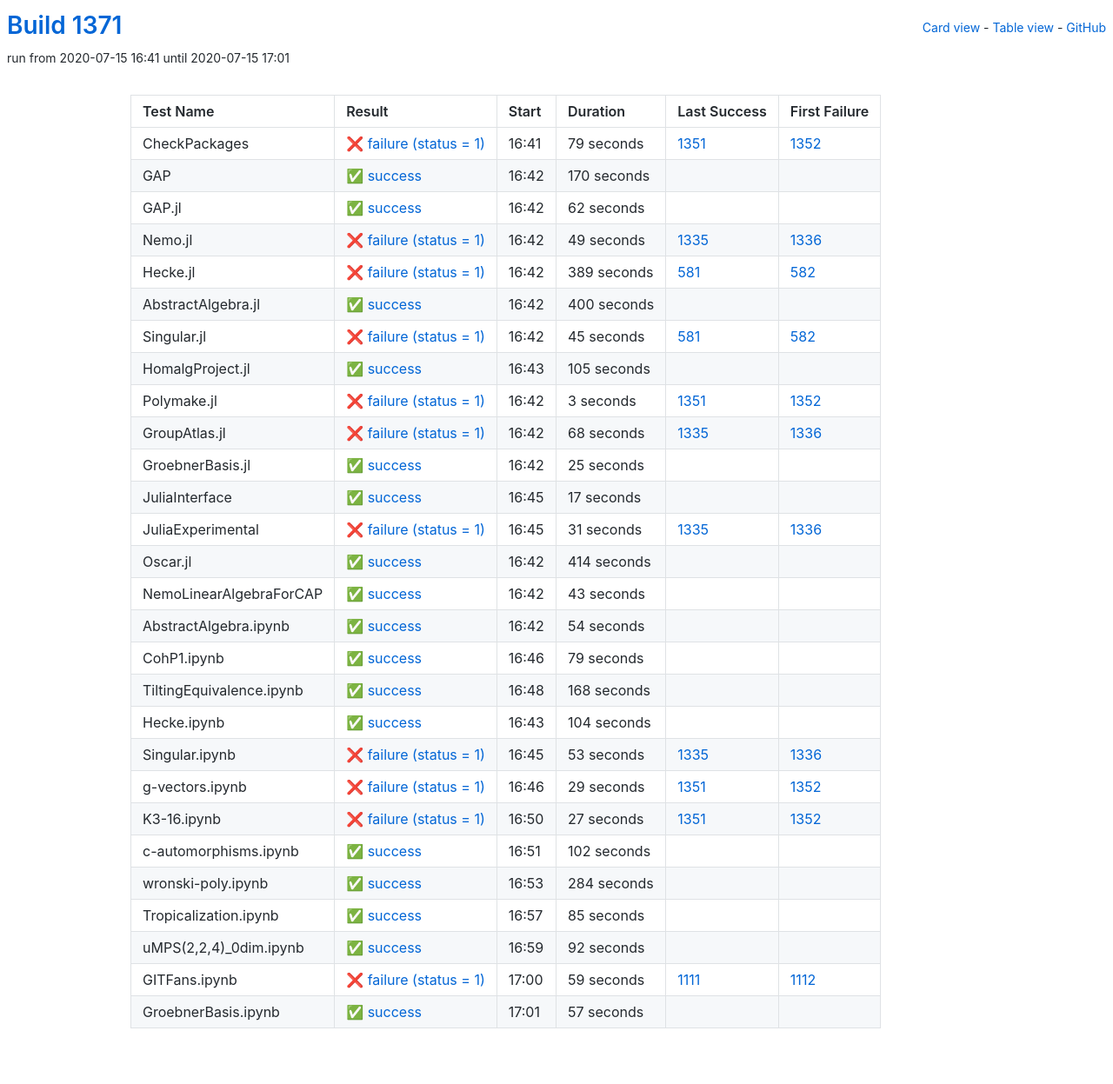
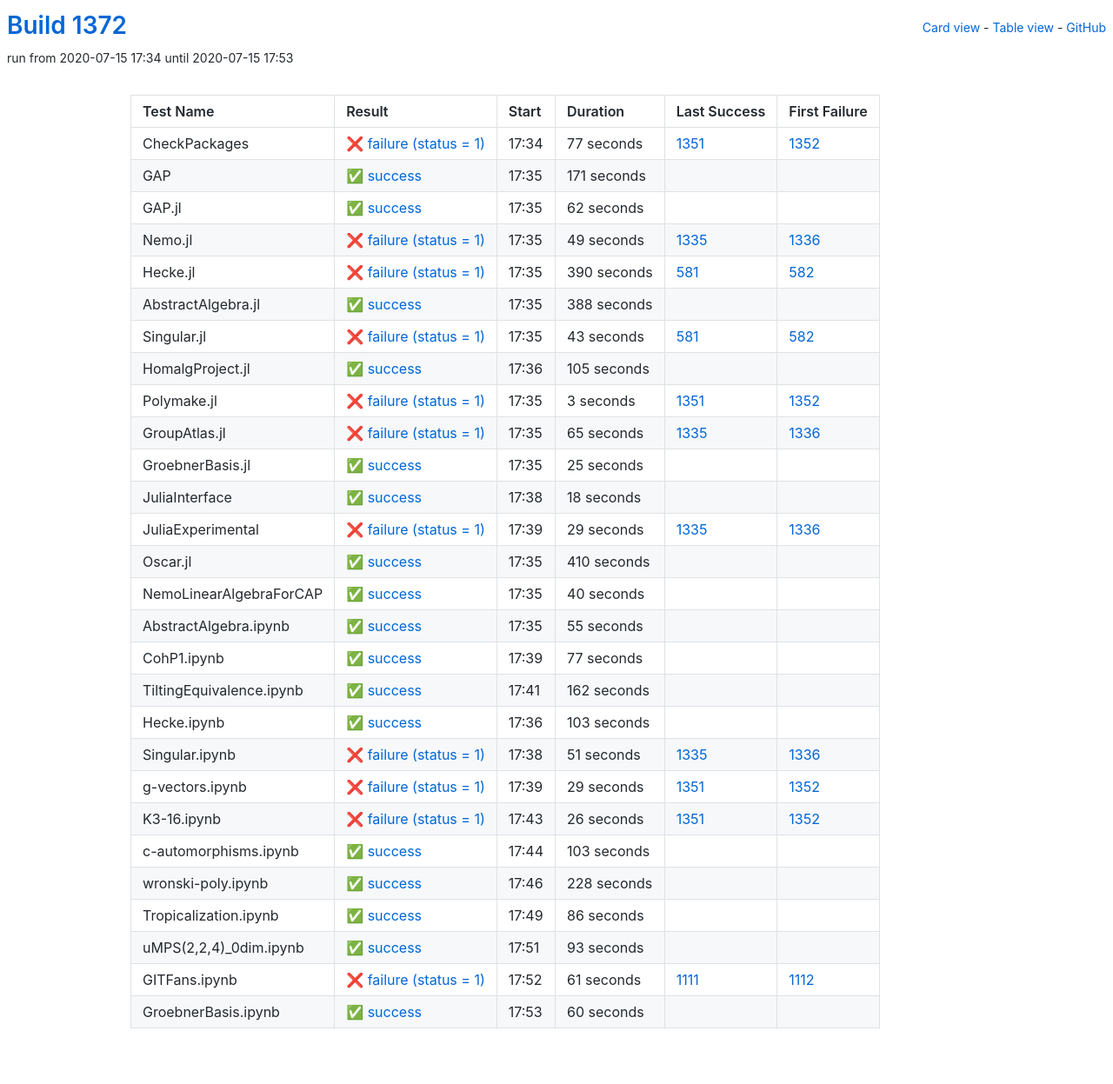
Before and after one commit to oscar-system/oscar-ci-status-1.4, a Jekyll site: the page built from table.html, in a window 1280 px wide. Shown: the whole page at 87% size. Built offline with Jekyll 4.4.1, drawn with Linux system fonts in a browser that asks for light colours.

Commit message:
Build #1372

```diff
--- a/_data/ci.yml
+++ b/_data/ci.yml
@@ -1,6 +1,6 @@
 ---
-build: 1371
-build_url: https://oscarci.mathematik.uni-kl.de/job/oscar-julia-1.4/1371/
+build: 1372
+build_url: https://oscarci.mathematik.uni-kl.de/job/oscar-julia-1.4/1372/
 job: oscar-julia-1.4
 organization: oscar-system
 repo: oscar-ci-status-1.4
@@ -8,32 +8,32 @@ repourl: https://github.com/oscar-system/oscar-ci-status-1.4
 tests:
 - name: CheckPackages
   id: checkpackages
-  log: https://oscarci.mathematik.uni-kl.de/job/oscar-julia-1.4/1371/artifact/logs/build-1371/CheckPackages.log
-  start: 2020-07-15 16:41
+  log: https://oscarci.mathematik.uni-kl.de/job/oscar-julia-1.4/1372/artifact/logs/build-1372/CheckPackages.log
+  start: 2020-07-15 17:34
   success: false
   exitcode: 1
   status: failure
-  duration: 79
+  duration: 77
   last_success: 1351
   last_success_url: https://oscarci.mathematik.uni-kl.de/job/oscar-julia-1.4/1351/
   first_failure: 1352
   first_failure_url: https://oscarci.mathematik.uni-kl.de/job/oscar-julia-1.4/1352/
 - name: GAP
   id: gap
-  log: https://oscarci.mathematik.uni-kl.de/job/oscar-julia-1.4/1371/artifact/logs/build-1371/GAP.log
-  start: 2020-07-15 16:42
+  log: https://oscarci.mathematik.uni-kl.de/job/oscar-julia-1.4/1372/artifact/logs/build-1372/GAP.log
+  start: 2020-07-15 17:35
   success: true
   exitcode: 0
   status: success
-  duration: 170
+  duration: 171
   last_success: false
   last_success_url:
   first_failure: false
   first_failure_url:
 - name: GAP.jl
   id: gap-jl
-  log: https://oscarci.mathematik.uni-kl.de/job/oscar-julia-1.4/1371/artifact/logs/build-1371/GAP.jl.log
-  start: 2020-07-15 16:42
+  log: https://oscarci.mathematik.uni-kl.de/job/oscar-julia-1.4/1372/artifact/logs/build-1372/GAP.jl.log
+  start: 2020-07-15 17:35
   success: true
   exitcode: 0
   status: success
@@ -44,8 +44,8 @@ tests:
   first_failure_url:
 - name: Nemo.jl
   id: nemo-jl
-  log: https://oscarci.mathematik.uni-kl.de/job/oscar-julia-1.4/1371/artifact/logs/build-1371/Nemo.jl.log
-  start: 2020-07-15 16:42
+  log: https://oscarci.mathematik.uni-kl.de/job/oscar-julia-1.4/1372/artifact/logs/build-1372/Nemo.jl.log
+  start: 2020-07-15 17:35
   success: false
   exitcode: 1
   status: failure
@@ -56,44 +56,44 @@ tests:
   first_failure_url: https://oscarci.mathematik.uni-kl.de/job/oscar-julia-1.4/1336/
 - name: Hecke.jl
   id: hecke-jl
-  log: https://oscarci.mathematik.uni-kl.de/job/oscar-julia-1.4/1371/artifact/logs/build-1371/Hecke.jl.log
-  start: 2020-07-15 16:42
+  log: https://oscarci.mathematik.uni-kl.de/job/oscar-julia-1.4/1372/artifact/logs/build-1372/Hecke.jl.log
+  start: 2020-07-15 17:35
   success: false
   exitcode: 1
   status: failure
-  duration: 389
+  duration: 390
   last_success: 581
   last_success_url: https://oscarci.mathematik.uni-kl.de/job/oscar-julia-1.4/581/
   first_failure: 582
   first_failure_url: https://oscarci.mathematik.uni-kl.de/job/oscar-julia-1.4/582/
 - name: AbstractAlgebra.jl
   id: abstractalgebra-jl
-  log: https://oscarci.mathematik.uni-kl.de/job/oscar-julia-1.4/1371/artifact/logs/build-1371/AbstractAlgebra.jl.log
-  start: 2020-07-15 16:42
+  log: https://oscarci.mathematik.uni-kl.de/job/oscar-julia-1.4/1372/artifact/logs/build-1372/AbstractAlgebra.jl.log
+  start: 2020-07-15 17:35
   success: true
   exitcode: 0
   status: success
-  duration: 400
+  duration: 388
   last_success: false
   last_success_url:
   first_failure: false
   first_failure_url:
 - name: Singular.jl
   id: singular-jl
-  log: https://oscarci.mathematik.uni-kl.de/job/oscar-julia-1.4/1371/artifact/logs/build-1371/Singular.jl.log
-  start: 2020-07-15 16:42
+  log: https://oscarci.mathematik.uni-kl.de/job/oscar-julia-1.4/1372/artifact/logs/build-1372/Singular.jl.log
+  start: 2020-07-15 17:35
   success: false
   exitcode: 1
   status: failure
-  duration: 45
+  duration: 43
   last_success: 581
   last_success_url: https://oscarci.mathematik.uni-kl.de/job/oscar-julia-1.4/581/
   first_failure: 582
   first_failure_url: https://oscarci.mathematik.uni-kl.de/job/oscar-julia-1.4/582/
 - name: HomalgProject.jl
   id: homalgproject-jl
-  log: https://oscarci.mathematik.uni-kl.de/job/oscar-julia-1.4/1371/artifact/logs/build-1371/HomalgProject.jl.log
-  start: 2020-07-15 16:43
+  log: https://oscarci.mathematik.uni-kl.de/job/oscar-julia-1.4/1372/artifact/logs/build-1372/HomalgProject.jl.log
+  start: 2020-07-15 17:36
   success: true
   exitcode: 0
   status: success
@@ -104,8 +104,8 @@ tests:
   first_failure_url:
 - name: Polymake.jl
   id: polymake-jl
-  log: https://oscarci.mathematik.uni-kl.de/job/oscar-julia-1.4/1371/artifact/logs/build-1371/Polymake.jl.log
-  start: 2020-07-15 16:42
+  log: https://oscarci.mathematik.uni-kl.de/job/oscar-julia-1.4/1372/artifact/logs/build-1372/Polymake.jl.log
+  start: 2020-07-15 17:35
   success: false
   exitcode: 1
   status: failure
@@ -116,20 +116,20 @@ tests:
   first_failure_url: https://oscarci.mathematik.uni-kl.de/job/oscar-julia-1.4/1352/
 - name: GroupAtlas.jl
   id: groupatlas-jl
-  log: https://oscarci.mathematik.uni-kl.de/job/oscar-julia-1.4/1371/artifact/logs/build-1371/GroupAtlas.jl.log
-  start: 2020-07-15 16:42
+  log: https://oscarci.mathematik.uni-kl.de/job/oscar-julia-1.4/1372/artifact/logs/build-1372/GroupAtlas.jl.log
+  start: 2020-07-15 17:35
   success: false
   exitcode: 1
   status: failure
-  duration: 68
+  duration: 65
   last_success: 1335
   last_success_url: https://oscarci.mathematik.uni-kl.de/job/oscar-julia-1.4/1335/
   first_failure: 1336
   first_failure_url: https://oscarci.mathematik.uni-kl.de/job/oscar-julia-1.4/1336/
 - name: GroebnerBasis.jl
   id: groebnerbasis-jl
-  log: https://oscarci.mathematik.uni-kl.de/job/oscar-julia-1.4/1371/artifact/logs/build-1371/GroebnerBasis.jl.log
-  start: 2020-07-15 16:42
+  log: https://oscarci.mathematik.uni-kl.de/job/oscar-julia-1.4/1372/artifact/logs/build-1372/GroebnerBasis.jl.log
+  start: 2020-07-15 17:35
   success: true
   exitcode: 0
   status: success
@@ -140,116 +140,116 @@ tests:
   first_failure_url:
 - name: JuliaInterface
   id: juliainterface
-  log: https://oscarci.mathematik.uni-kl.de/job/oscar-julia-1.4/1371/artifact/logs/build-1371/JuliaInterface.log
-  start: 2020-07-15 16:45
+  log: https://oscarci.mathematik.uni-kl.de/job/oscar-julia-1.4/1372/artifact/logs/build-1372/JuliaInterface.log
+  start: 2020-07-15 17:38
   success: true
   exitcode: 0
   status: success
-  duration: 17
+  duration: 18
   last_success: false
   last_success_url:
   first_failure: false
   first_failure_url:
 - name: JuliaExperimental
   id: juliaexperimental
-  log: https://oscarci.mathematik.uni-kl.de/job/oscar-julia-1.4/1371/artifact/logs/build-1371/JuliaExperimental.log
-  start: 2020-07-15 16:45
+  log: https://oscarci.mathematik.uni-kl.de/job/oscar-julia-1.4/1372/artifact/logs/build-1372/JuliaExperimental.log
+  start: 2020-07-15 17:39
   success: false
   exitcode: 1
   status: failure
-  duration: 31
+  duration: 29
   last_success: 1335
   last_success_url: https://oscarci.mathematik.uni-kl.de/job/oscar-julia-1.4/1335/
   first_failure: 1336
   first_failure_url: https://oscarci.mathematik.uni-kl.de/job/oscar-julia-1.4/1336/
 - name: Oscar.jl
   id: oscar-jl
-  log: https://oscarci.mathematik.uni-kl.de/job/oscar-julia-1.4/1371/artifact/logs/build-1371/Oscar.jl.log
-  start: 2020-07-15 16:42
+  log: https://oscarci.mathematik.uni-kl.de/job/oscar-julia-1.4/1372/artifact/logs/build-1372/Oscar.jl.log
+  start: 2020-07-15 17:35
   success: true
   exitcode: 0
   status: success
-  duration: 414
+  duration: 410
   last_success: false
   last_success_url:
   first_failure: false
   first_failure_url:
 - name: NemoLinearAlgebraForCAP
   id: nemolinearalgebraforcap
-  log: https://oscarci.mathematik.uni-kl.de/job/oscar-julia-1.4/1371/artifact/logs/build-1371/NemoLinearAlgebraForCAP.log
-  start: 2020-07-15 16:42
+  log: https://oscarci.mathematik.uni-kl.de/job/oscar-julia-1.4/1372/artifact/logs/build-1372/NemoLinearAlgebraForCAP.log
+  start: 2020-07-15 17:35
   success: true
   exitcode: 0
   status: success
-  duration: 43
+  duration: 40
   last_success: false
   last_success_url:
   first_failure: false
   first_failure_url:
 - name: AbstractAlgebra.ipynb
   id: abstractalgebra-ipynb
-  log: https://oscarci.mathematik.uni-kl.de/job/oscar-julia-1.4/1371/artifact/logs/build-1371/AbstractAlgebra.ipynb.log
-  start: 2020-07-15 16:42
+  log: https://oscarci.mathematik.uni-kl.de/job/oscar-julia-1.4/1372/artifact/logs/build-1372/AbstractAlgebra.ipynb.log
+  start: 2020-07-15 17:35
   success: true
   exitcode: 0
   status: success
-  duration: 54
+  duration: 55
   last_success: false
   last_success_url:
   first_failure: false
   first_failure_url:
 - name: CohP1.ipynb
   id: cohp1-ipynb
-  log: https://oscarci.mathematik.uni-kl.de/job/oscar-julia-1.4/1371/artifact/logs/build-1371/CohP1.ipynb.log
-  start: 2020-07-15 16:46
+  log: https://oscarci.mathematik.uni-kl.de/job/oscar-julia-1.4/1372/artifact/logs/build-1372/CohP1.ipynb.log
+  start: 2020-07-15 17:39
   success: true
   exitcode: 0
   status: success
-  duration: 79
+  duration: 77
   last_success: false
   last_success_url:
   first_failure: false
   first_failure_url:
 - name: TiltingEquivalence.ipynb
   id: tiltingequivalence-ipynb
-  log: https://oscarci.mathematik.uni-kl.de/job/oscar-julia-1.4/1371/artifact/logs/build-1371/TiltingEquivalence.ipynb.log
-  start: 2020-07-15 16:48
+  log: https://oscarci.mathematik.uni-kl.de/job/oscar-julia-1.4/1372/artifact/logs/build-1372/TiltingEquivalence.ipynb.log
+  start: 2020-07-15 17:41
   success: true
   exitcode: 0
   status: success
-  duration: 168
+  duration: 162
   last_success: false
   last_success_url:
   first_failure: false
   first_failure_url:
 - name: Hecke.ipynb
   id: hecke-ipynb
-  log: https://oscarci.mathematik.uni-kl.de/job/oscar-julia-1.4/1371/artifact/logs/build-1371/Hecke.ipynb.log
-  start: 2020-07-15 16:43
+  log: https://oscarci.mathematik.uni-kl.de/job/oscar-julia-1.4/1372/artifact/logs/build-1372/Hecke.ipynb.log
+  start: 2020-07-15 17:36
   success: true
   exitcode: 0
   status: success
-  duration: 104
+  duration: 103
   last_success: false
   last_success_url:
   first_failure: false
   first_failure_url:
 - name: Singular.ipynb
   id: singular-ipynb
-  log: https://oscarci.mathematik.uni-kl.de/job/oscar-julia-1.4/1371/artifact/logs/build-1371/Singular.ipynb.log
-  start: 2020-07-15 16:45
+  log: https://oscarci.mathematik.uni-kl.de/job/oscar-julia-1.4/1372/artifact/logs/build-1372/Singular.ipynb.log
+  start: 2020-07-15 17:38
   success: false
   exitcode: 1
   status: failure
-  duration: 53
+  duration: 51
   last_success: 1335
   last_success_url: https://oscarci.mathematik.uni-kl.de/job/oscar-julia-1.4/1335/
   first_failure: 1336
   first_failure_url: https://oscarci.mathematik.uni-kl.de/job/oscar-julia-1.4/1336/
 - name: g-vectors.ipynb
   id: g-vectors-ipynb
-  log: https://oscarci.mathematik.uni-kl.de/job/oscar-julia-1.4/1371/artifact/logs/build-1371/g-vectors.ipynb.log
-  start: 2020-07-15 16:46
+  log: https://oscarci.mathematik.uni-kl.de/job/oscar-julia-1.4/1372/artifact/logs/build-1372/g-vectors.ipynb.log
+  start: 2020-07-15 17:39
   success: false
   exitcode: 1
   status: failure
@@ -260,84 +260,84 @@ tests:
   first_failure_url: https://oscarci.mathematik.uni-kl.de/job/oscar-julia-1.4/1352/
 - name: K3-16.ipynb
   id: k3-16-ipynb
-  log: https://oscarci.mathematik.uni-kl.de/job/oscar-julia-1.4/1371/artifact/logs/build-1371/K3-16.ipynb.log
-  start: 2020-07-15 16:50
+  log: https://oscarci.mathematik.uni-kl.de/job/oscar-julia-1.4/1372/artifact/logs/build-1372/K3-16.ipynb.log
+  start: 2020-07-15 17:43
   success: false
   exitcode: 1
   status: failure
-  duration: 27
+  duration: 26
   last_success: 1351
   last_success_url: https://oscarci.mathematik.uni-kl.de/job/oscar-julia-1.4/1351/
   first_failure: 1352
   first_failure_url: https://oscarci.mathematik.uni-kl.de/job/oscar-julia-1.4/1352/
 - name: c-automorphisms.ipynb
   id: c-automorphisms-ipynb
-  log: https://oscarci.mathematik.uni-kl.de/job/oscar-julia-1.4/1371/artifact/logs/build-1371/c-automorphisms.ipynb.log
-  start: 2020-07-15 16:51
+  log: https://oscarci.mathematik.uni-kl.de/job/oscar-julia-1.4/1372/artifact/logs/build-1372/c-automorphisms.ipynb.log
+  start: 2020-07-15 17:44
   success: true
   exitcode: 0
   status: success
-  duration: 102
+  duration: 103
   last_success: false
   last_success_url:
   first_failure: false
   first_failure_url:
 - name: wronski-poly.ipynb
   id: wronski-poly-ipynb
-  log: https://oscarci.mathematik.uni-kl.de/job/oscar-julia-1.4/1371/artifact/logs/build-1371/wronski-poly.ipynb.log
-  start: 2020-07-15 16:53
+  log: https://oscarci.mathematik.uni-kl.de/job/oscar-julia-1.4/1372/artifact/logs/build-1372/wronski-poly.ipynb.log
+  start: 2020-07-15 17:46
   success: true
   exitcode: 0
   status: success
-  duration: 284
+  duration: 228
   last_success: false
   last_success_url:
   first_failure: false
   first_failure_url:
 - name: Tropicalization.ipynb
   id: tropicalization-ipynb
-  log: https://oscarci.mathematik.uni-kl.de/job/oscar-julia-1.4/1371/artifact/logs/build-1371/Tropicalization.ipynb.log
-  start: 2020-07-15 16:57
+  log: https://oscarci.mathematik.uni-kl.de/job/oscar-julia-1.4/1372/artifact/logs/build-1372/Tropicalization.ipynb.log
+  start: 2020-07-15 17:49
   success: true
   exitcode: 0
   status: success
-  duration: 85
+  duration: 86
   last_success: false
   last_success_url:
   first_failure: false
   first_failure_url:
 - name: uMPS(2,2,4)_0dim.ipynb
   id: umps-2-2-4-0dim-ipynb
-  log: https://oscarci.mathematik.uni-kl.de/job/oscar-julia-1.4/1371/artifact/logs/build-1371/uMPS-2-2-4-_0dim.ipynb.log
-  start: 2020-07-15 16:59
+  log: https://oscarci.mathematik.uni-kl.de/job/oscar-julia-1.4/1372/artifact/logs/build-1372/uMPS-2-2-4-_0dim.ipynb.log
+  start: 2020-07-15 17:51
   success: true
   exitcode: 0
   status: success
-  duration: 92
+  duration: 93
   last_success: false
   last_success_url:
   first_failure: false
   first_failure_url:
 - name: GITFans.ipynb
   id: gitfans-ipynb
-  log: https://oscarci.mathematik.uni-kl.de/job/oscar-julia-1.4/1371/artifact/logs/build-1371/GITFans.ipynb.log
-  start: 2020-07-15 17:00
+  log: https://oscarci.mathematik.uni-kl.de/job/oscar-julia-1.4/1372/artifact/logs/build-1372/GITFans.ipynb.log
+  start: 2020-07-15 17:52
   success: false
   exitcode: 1
   status: failure
-  duration: 59
+  duration: 61
   last_success: 1111
   last_success_url: https://oscarci.mathematik.uni-kl.de/job/oscar-julia-1.4/1111/
   first_failure: 1112
   first_failure_url: https://oscarci.mathematik.uni-kl.de/job/oscar-julia-1.4/1112/
 - name: GroebnerBasis.ipynb
   id: groebnerbasis-ipynb
-  log: https://oscarci.mathematik.uni-kl.de/job/oscar-julia-1.4/1371/artifact/logs/build-1371/GroebnerBasis.ipynb.log
-  start: 2020-07-15 17:01
+  log: https://oscarci.mathematik.uni-kl.de/job/oscar-julia-1.4/1372/artifact/logs/build-1372/GroebnerBasis.ipynb.log
+  start: 2020-07-15 17:53
   success: true
   exitcode: 0
   status: success
-  duration: 57
+  duration: 60
   last_success: false
   last_success_url:
   first_failure: false
```
Also changed, not shown: README.md.
